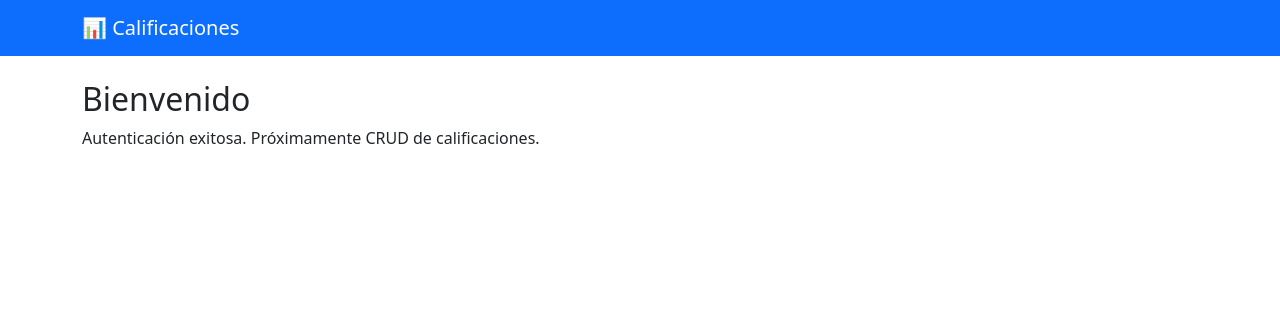
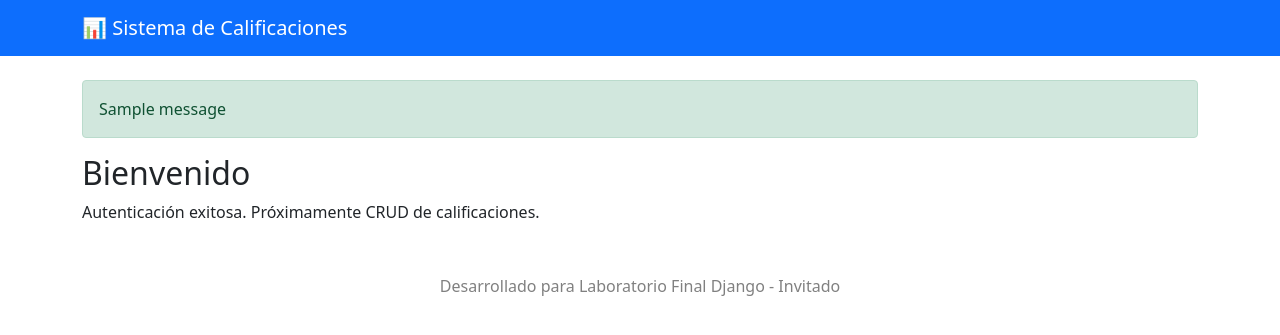
Before and after one commit to Fiurer7kp/laboratorioM3, a Django app: template templates/home.html in a window 1280 px wide. Shown: the top 335 px of the page. Run offline with Django 5.2, Linux system fonts and the light colour scheme; the template is opened without the code that fills it, so the values that code supplies are empty; tables that the repository leaves empty hold one stand-in row (values such as "Sample post"); one stand-in notice (Sample message) is shown.

Commit message:
feat(templates): mejorar interfaz con mensajes flash y pie de página

```diff
--- a/templates/base.html
+++ b/templates/base.html
@@ -3,11 +3,15 @@
 <head>
     <title>Sistema de Calificaciones</title>
     <link href="https://cdn.jsdelivr.net/npm/bootstrap@5.1.3/dist/css/bootstrap.min.css" rel="stylesheet">
+    <style>
+        footer { margin-top: 50px; text-align: center; color: gray; }
+        .card { margin-bottom: 20px; }
+    </style>
 </head>
 <body>
     <nav class="navbar navbar-dark bg-primary">
         <div class="container">
-            <a class="navbar-brand" href="{% url 'home' %}">📊 Calificaciones</a>
+            <a class="navbar-brand" href="{% url 'listar' %}">📊 Sistema de Calificaciones</a>
             {% if user.is_authenticated %}
                 <span class="text-white">👤 {{ user.username }}</span>
                 <a class="btn btn-sm btn-light" href="{% url 'logout' %}">Salir</a>
@@ -15,7 +19,15 @@
         </div>
     </nav>
     <div class="container mt-4">
+        {% if messages %}
+            {% for message in messages %}
+                <div class="alert alert-{{ message.tags }}">{{ message }}</div>
+            {% endfor %}
+        {% endif %}
         {% block content %}{% endblock %}
     </div>
+    <footer>
+        <p>Desarrollado para Laboratorio Final Django - {{ user.username|default:"Invitado" }}</p>
+    </footer>
 </body>
 </html>
```
Also changed, not shown: calificaciones_juan_perez_estudiantes/views.py (+6 -3 lines).
